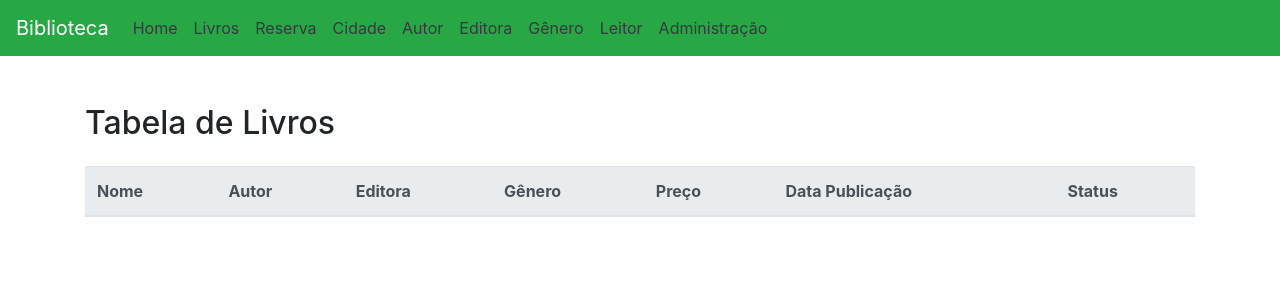
After one commit to Mnel762/Biblioteca, a Django app: page /autor/ in a window 1280 px wide. The commit adds this page. Shown: the top 300 px of the page. Run offline with Django 5.2, Linux system fonts and the light colour scheme; lists and menus that the app fills with data are empty; some libraries are stand-ins or nearby versions.

Commit message:
Add files via upload

```diff
--- /dev/null
+++ b/app/templates/autor.html
@@ -0,0 +1,73 @@
+
+<!DOCTYPE html>
+<html lang="pt-br">
+    <head>
+        <meta charset="UTF-8">
+        <meta name="viewport" content="width=device-width, initial-scale=1.0">
+        <title>Página Inicial</title>
+        <!-- Bootstrap CSS -->
+        <link rel="stylesheet" href="https://maxcdn.bootstrapcdn.com/bootstrap/4.5.2/css/bootstrap.min.css">
+    </head>
+    <body>
+
+    <nav class="navbar navbar-expand-lg navbar-dark bg-success">
+        <a class="navbar-brand" href="/">Biblioteca</a>
+        <button class="navbar-toggler" type="button" data-toggle="collapse" data-target="#navbarNav"
+            aria-controls="navbarNav" aria-expanded="false" aria-label="Toggle navigation">
+            <span class="navbar-toggler-icon"></span>
+        </button>
+
+        <div class="collapse navbar-collapse" id="navbarNav">
+            <ul class="navbar-nav">
+                <li class="nav-item"><a class="nav-link text-dark" href="/">Home</a></li>
+                <li class="nav-item"><a class="nav-link text-dark" href="livros/">Livros</a></li>
+                <li class="nav-item"><a class="nav-link text-dark" href="/reserva/">Reserva</a></li>
+                <li class="nav-item"><a class="nav-link text-dark" href="/cidade/">Cidade</a></li>
+                <li class="nav-item"><a class="nav-link text-dark" href="/autor/">Autor</a></li>
+                <li class="nav-item"><a class="nav-link text-dark" href="/editora/">Editora</a></li>
+                <li class="nav-item"><a class="nav-link text-dark" href="/genero/">Gênero</a></li>
+                <li class="nav-item"><a class="nav-link text-dark" href="/leitor/">Leitor</a></li>
+                <li class="nav-item"><a class="nav-link text-dark" href="/admin/">Administração</a></li>
+            </ul>
+        </div>
+    </nav>
+
+    <div class="container mt-5">
+        <h2 class="mb-4">Tabela de Livros</h2>
+        <table class="table table-striped">
+            <thead class="thead-light">
+                <tr>
+                    <th scope="col">Nome</th>
+                    <th scope="col">Autor</th>
+                    <th scope="col">Editora</th>
+                    <th scope="col">Gênero</th>
+                    <th scope="col">Preço</th>
+                    <th scope="col">Data Publicação</th>
+                    <th scope="col">Status</th>
+                </tr>
+            </thead>
+            <tbody>
+                {% for livro in livros %}
+                <tr>
+
+                    <td>{{ livro.autor }}</td>
+
+                    <td>
+                        {% if livro.status %}
+                            Disponível
+                        {% else %}
+                            Indisponível
+                        {% endif %}
+                    </td>
+                </tr>
+                {% endfor %}
+            </tbody>
+        </table>
+    </div>
+
+    <!-- jQuery e Bootstrap JS -->
+    <script src="https://code.jquery.com/jquery-3.5.1.slim.min.js"></script>
+    <script src="https://cdn.jsdelivr.net/npm/@popperjs/core@2.9.1/dist/umd/popper.min.js"></script>
+    <script src="https://maxcdn.bootstrapcdn.com/bootstrap/4.5.2/js/bootstrap.min.js"></script>
+    </body>
+</html>
--- a/app/templates/index.html
+++ b/app/templates/index.html
@@ -19,9 +19,9 @@
             <div class="collapse navbar-collapse" id="navbarNav">
                 <ul class="navbar-nav">
                     <li class="nav-item"><a class="nav-link text-dark" href="/">Home</a></li>
-                    <li class="nav-item"><a class="nav-link text-dark" href="/livros/">Livros</a></li>
-                    <li class="nav-item"><a class="nav-link text-dark" href="/reserva/">Reserva</a></li>
-                    <li class="nav-item"><a class="nav-link text-dark" href="/cidade/">Cidade</a></li>
+                    <li class="nav-item"><a class="nav-link text-dark" href="livros.html">Livros</a></li>
+                    <li class="nav-item"><a class="nav-link text-dark" href="reserva.html">Reserva</a></li>
+                    <li class="nav-item"><a class="nav-link text-dark" href="cidade.html">Cidade</a></li>
                     <li class="nav-item"><a class="nav-link text-dark" href="/autor/">Autor</a></li>
                     <li class="nav-item"><a class="nav-link text-dark" href="/editora/">Editora</a></li>
                     <li class="nav-item"><a class="nav-link text-dark" href="/genero/">Gênero</a></li>
--- a/config/settings.py
+++ b/config/settings.py
@@ -54,7 +54,7 @@ WSGI_APPLICATION = 'config.wsgi.application'
 DATABASES = {
     'default': {
         'ENGINE': 'django.db.backends.postgresql',
-        'NAME': 'bibliotecah',
+        'NAME': 'biblioteca_emm',
         'USER': 'postgres',
         'PASSWORD': '123456',
         'HOST': 'localhost',
```
Also changed, not shown: app/templates/cidade.html (added), app/templates/editora.html (added), app/templates/genero.html (added), app/templates/leitor.html (added), app/templates/reserva.html (added).
